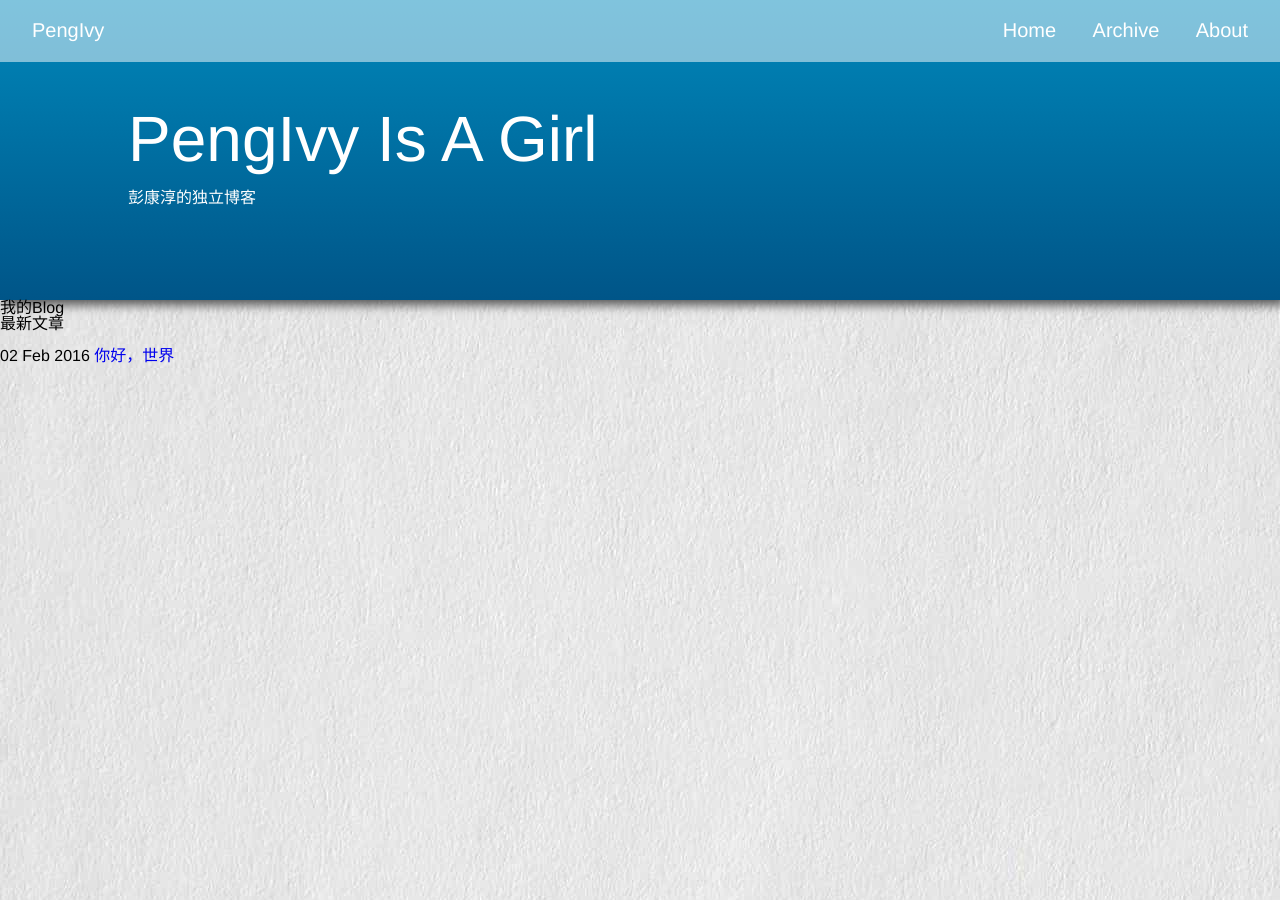
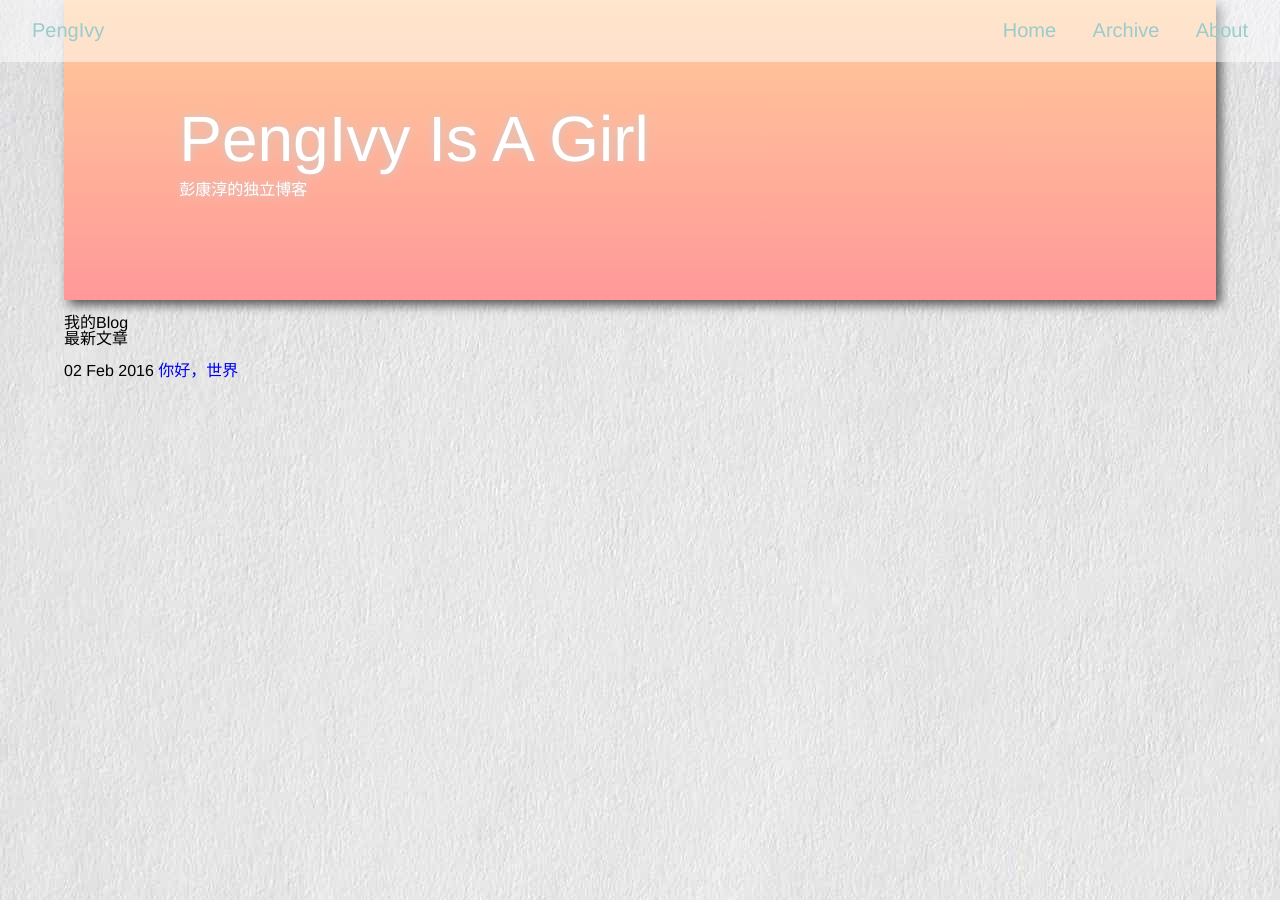
Before and after one commit to pengIvy/blog, a Jekyll site: the page built from index.html, in a window 1280 px wide. Built offline with Jekyll 4.4.1, drawn with Linux system fonts in a browser that asks for light colours.

Commit message:
改变主色调

```diff
--- a/_layouts/base.html
+++ b/_layouts/base.html
@@ -5,9 +5,9 @@
     <meta name="author" content="qcy">
     <meta name="keywords" content="产品经理 产品经验"/>
     <meta name="description" content="一个产品经理的博客，分享自己关于产品的经验。"/>
-    <link href="./css/reset.css" rel="stylesheet" type="text/css">
-    <link href="./css/animate.css" rel="stylesheet" type="text/css">
-    <link href="./css/style.css" rel="stylesheet" type="text/css">
+    <link href=".././css/reset.css" rel="stylesheet" type="text/css">
+    <link href=".././css/animate.css" rel="stylesheet" type="text/css">
+    <link href=".././css/style.css" rel="stylesheet" type="text/css">
     <title>{{ page.title }}</title>
 </head>
 <body>
@@ -32,11 +32,14 @@
         <section class="animated bounce title">
             <p>
                 <span class="font-4">PengIvy Is A Girl</span><br/>
-                彭康淳的独立博客
+                <span>彭康淳的独立博客</span>
             </p>
         </section>
     </header>
-    {{ content }}
+
+    <section class="content">
+        {{ content }}
+    </section>
 
 </body>
 </html>
--- a/css/style.css
+++ b/css/style.css
@@ -7,10 +7,12 @@ a {
 }
 header {
 	height: 300px;
-	background-image:-webkit-linear-gradient(#08b, #058);
-	background-image:-moz-linear-gradient(#08b, #058);
-	background-image:-o-linear-gradient(#08b, #058);
-	background-image:linear-gradient(#08b, #058);
+	width: 90%;
+	margin: 0 auto;
+	background-image:-webkit-linear-gradient(#fc9, #f99);
+	background-image:-moz-linear-gradient(#fc9, #f99);
+	background-image:-o-linear-gradient(#fc9, #f99);
+	background-image:linear-gradient(#fc9, #f99);
 	color: #fff;
 	box-shadow: #555 5px 5px 10px;
 }
@@ -26,7 +28,7 @@ header {
 	width: 100%;
 }
 .title p span {
-	line-height: 90px;
+	text-shadow: #ccc 0px 0px 10px;
 }
 .font-4 {
 	font-size: 4em
@@ -51,7 +53,7 @@ header {
 }
 
 .fix-top a {
-	color: #fff;
+	color: #9cc;
 	font-size: 20px;
 }
 
@@ -70,7 +72,7 @@ header {
 	margin: -7px 0 0 -7px;
 	width: 11px;
 	height: 11px;
-	border: 3px solid rgba(255, 255, 255, 0.5);
+	border: 3px solid rgba(153, 204, 204, 0.5);
 	border-radius: 50%;
 	opacity: 0;
 	z-index: -1;
@@ -85,7 +87,7 @@ header {
 	margin: -21px 0 0 -21px;
 	width: 41px;
 	height: 41px;
-	border: 1px solid rgba(255, 255, 255, 0.5);
+	border: 1px solid rgba(153, 204, 204, 0.5);
 	border-radius: 50%;
 	opacity: 0;
 	z-index: -1;
@@ -108,8 +110,14 @@ header {
 .fix-top {
 	position: fixed;
 	top: 0px;
+	left: 0px;
 	line-height: 60px;
 	width: 100%;
 	z-index: 1000;
 	background: rgba(255, 255, 255, 0.5);
 }
+
+.content {
+	width: 90%;
+	margin: 15px auto;
+}
```
